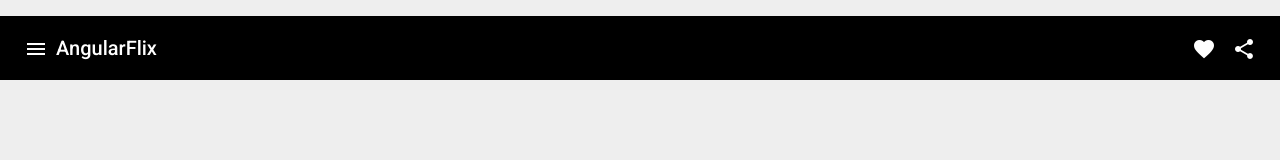
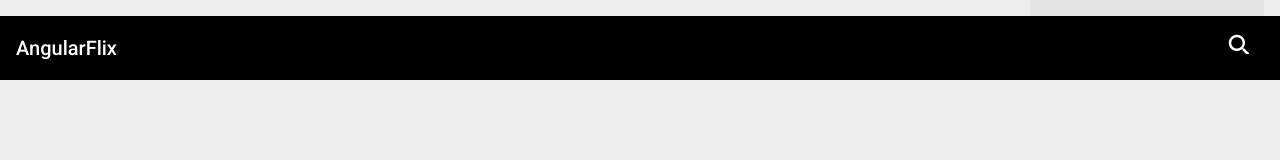
Before and after one commit to JustinCarpenter2020/angularfix, an Angular app: page / in a window 1280 px wide. Shown: the top 160 px of the page. Built offline with nearby package versions, Linux system fonts and the light colour scheme.

Commit message:
search input in toolbar

```diff
--- a/src/app/app-routing.module.ts
+++ b/src/app/app-routing.module.ts
@@ -1,7 +1,13 @@
-import { NgModule } from '@angular/core';
+import { Component, NgModule } from '@angular/core';
 import { RouterModule, Routes } from '@angular/router';
+import { SearchMoviesComponent } from './pages/search-movies/search-movies.component';
 
-const routes: Routes = [];
+const routes: Routes = [
+  {
+    path:'',
+    component: SearchMoviesComponent
+  }
+];
 
 @NgModule({
   imports: [RouterModule.forRoot(routes)],
--- a/src/app/app.component.css
+++ b/src/app/app.component.css
@@ -7,14 +7,6 @@
   background: #eee;
 }
 
-.example-spacer {
-  flex: 1 1 auto;
-}
-
-.toolbar{
-  background-color: black;
-  color: white;
-}
 
 
 @media(min-width: 750px){
--- a/src/app/app.component.html
+++ b/src/app/app.component.html
@@ -1,21 +1,9 @@
 <mat-sidenav-container class="sidenav-container">
   <mat-sidenav class="sidenav-content" mode="over" #drawer>Sidenav content</mat-sidenav>
   <mat-sidenav-content>
-    <p>
-      <mat-toolbar class="toolbar">
-        <button mat-icon-button class="example-icon" (click)="drawer.toggle()" aria-label="Example icon-button with menu icon">
-          <mat-icon>menu</mat-icon>
-        </button>
-        <h1>AngularFlix</h1>
-        <span class="example-spacer"></span>
-        <button mat-icon-button class="example-icon favorite-icon" aria-label="Example icon-button with heart icon">
-          <mat-icon>favorite</mat-icon>
-        </button>
-        <button mat-icon-button class="example-icon" aria-label="Example icon-button with share icon">
-          <mat-icon>share</mat-icon>
-        </button>
-      </mat-toolbar>
-    </p>
+    <!-- <button mat-icon-button class="example-icon" (click)="drawer.toggle()" aria-label="Example icon-button with menu icon">
+      <mat-icon>menu</mat-icon>
+      </button> -->
     <router-outlet></router-outlet>
 
   </mat-sidenav-content>
--- /dev/null
+++ b/src/app/pages/search-movies/search-movies.component.css
@@ -0,0 +1,18 @@
+.example-spacer {
+  flex: 1 1 auto;
+}
+
+.toolbar{
+  background-color: black;
+  color: white;
+}
+
+
+
+.search{
+  font-size: 25px;
+}
+
+.w-100 {
+  width: 100%;
+}
--- /dev/null
+++ b/src/app/pages/search-movies/search-movies.component.html
@@ -0,0 +1,12 @@
+<p>
+  <mat-toolbar class="toolbar">
+    <h1>AngularFlix</h1>
+    <span class="example-spacer"></span>
+    <form>
+      <mat-form-field class="w-100" appearance="fill">
+        <input class="search" matInput placeholder="search..." value="">
+        <mat-icon matSuffix class="icon">search</mat-icon>
+      </mat-form-field>
+    </form>
+  </mat-toolbar>
+</p>
--- /dev/null
+++ b/src/app/pages/search-movies/search-movies.component.ts
@@ -0,0 +1,15 @@
+import { Component, OnInit } from '@angular/core';
+
+@Component({
+  selector: 'app-search-movies',
+  templateUrl: './search-movies.component.html',
+  styleUrls: ['./search-movies.component.css']
+})
+export class SearchMoviesComponent implements OnInit {
+
+  constructor() { }
+
+  ngOnInit(): void {
+  }
+
+}
--- a/src/styles.css
+++ b/src/styles.css
@@ -3,3 +3,8 @@
 
 html, body { height: 100%; }
 body { margin: 0; font-family: Roboto, "Helvetica Neue", sans-serif; }
+
+
+.icon{
+  cursor: pointer;
+}
```
Also changed, not shown: src/app/app.module.ts (+15 -3 lines), 1 other file (tests, documents, lock files or other folders).
